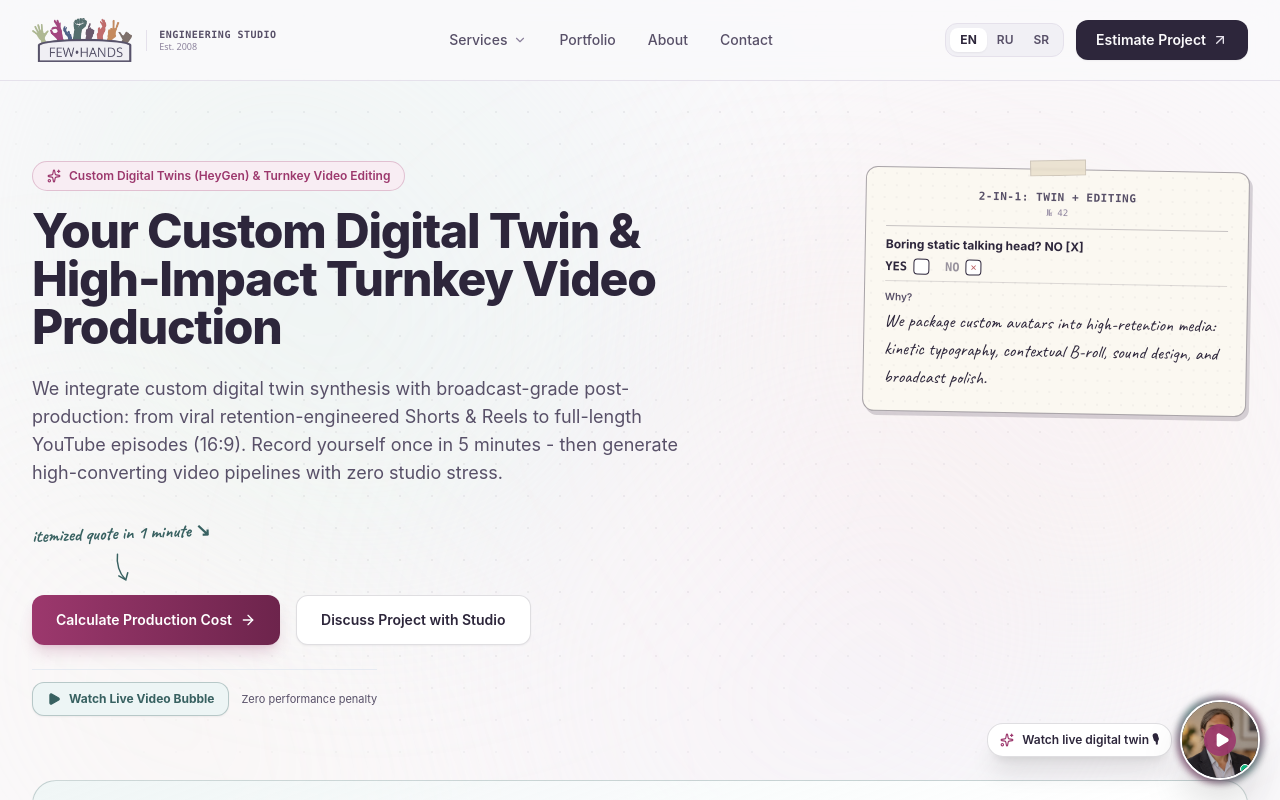
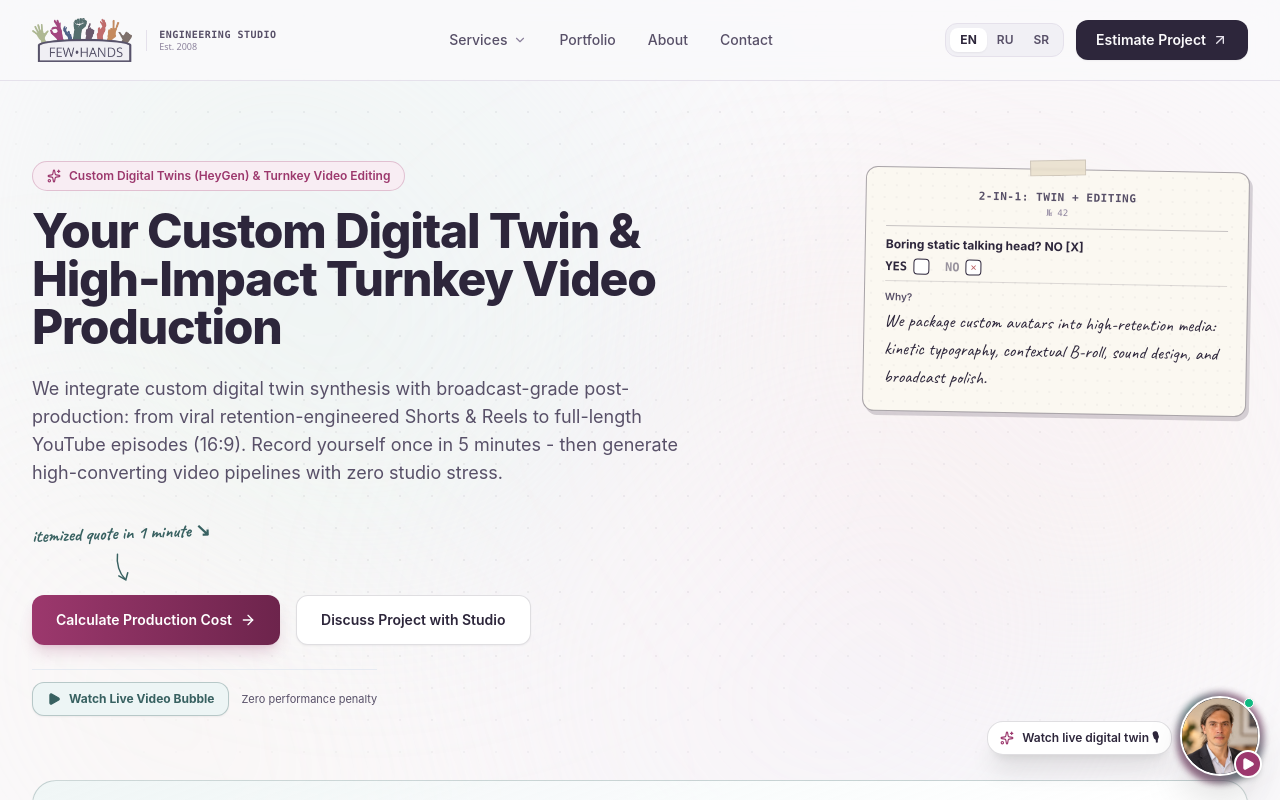
Before and after one commit to andreibdr/fewhands, a Next.js app: page /ai-video in a window 1280 px wide. Shown: the top 800 px of the page. Built offline with nearby package versions, Linux system fonts and the light colour scheme.

Commit message:
Move play badge to bottom-right corner leaving face completely clear

```diff
--- a/components/AiVideoView.tsx
+++ b/components/AiVideoView.tsx
@@ -886,17 +886,18 @@ export const AiVideoView: React.FC = () => {
 
             <div className="lg:col-span-5 flex justify-center">
               <div className="p-6 rounded-3xl bg-white/10 border border-white/20 backdrop-blur-md max-w-xs text-center">
-                <div className="relative w-32 h-32 mx-auto rounded-full overflow-hidden border-4 border-white/30 shadow-2xl mb-4 bg-slate-900 flex items-center justify-center">
+                <div className="relative w-32 h-32 mx-auto mb-4 cursor-pointer group" onClick={handleOpenWidget}>
+                  <div className="w-full h-full rounded-full overflow-hidden border-4 border-white/30 shadow-2xl bg-slate-900">
                     {/* eslint-disable-next-line @next/next/no-img-element */}
                     <img
                       src="/andrei-ryzhenko.webp"
                       alt="FewHands Video Bubble Presenter"
-                    className="w-full h-full object-cover object-top"
+                      className="w-full h-full object-cover object-top group-hover:scale-105 transition-transform duration-300"
                     />
-                  <div className="absolute inset-0 bg-black/20 flex items-center justify-center">
-                    <div className="w-10 h-10 rounded-full bg-[#9c386d] text-white flex items-center justify-center shadow-lg">
-                      <Play className="w-5 h-5 fill-white translate-x-0.5" />
                   </div>
+                  {/* Neat Play Badge at bottom-right corner - face is 100% visible */}
+                  <div className="absolute bottom-0 right-0 w-10 h-10 rounded-full bg-[#9c386d] text-white flex items-center justify-center shadow-lg border-2 border-white group-hover:scale-110 transition-transform">
+                    <Play className="w-4 h-4 fill-white translate-x-0.5" />
                   </div>
                 </div>
                 <h4 className="text-base font-bold text-white">
--- a/components/VideoBubbleWidget.tsx
+++ b/components/VideoBubbleWidget.tsx
@@ -232,8 +232,9 @@ export const VideoBubbleWidget: React.FC<VideoBubbleWidgetProps> = ({
                 setIsOpen(true);
               }}
               aria-label="Open interactive video presenter"
-              className="relative w-16 h-16 sm:w-20 sm:h-20 rounded-full overflow-hidden border-2 border-white shadow-2xl bg-slate-900 cursor-pointer transform group-hover:scale-105 active:scale-95 transition-all flex items-center justify-center"
+              className="relative w-16 h-16 sm:w-20 sm:h-20 rounded-full border-2 border-white shadow-2xl bg-slate-900 cursor-pointer transform group-hover:scale-105 active:scale-95 transition-all"
             >
+              <div className="w-full h-full rounded-full overflow-hidden">
                 {/* Perfectly Centered Portrait - No black sidebars */}
                 {/* eslint-disable-next-line @next/next/no-img-element */}
                 <img
@@ -241,16 +242,15 @@ export const VideoBubbleWidget: React.FC<VideoBubbleWidgetProps> = ({
                   alt="Digital Twin Video Presenter"
                   className="w-full h-full object-cover object-top group-hover:scale-110 transition-transform duration-300"
                 />
-
-              {/* Play Badge Overlay */}
-              <div className="absolute inset-0 bg-black/20 group-hover:bg-black/10 flex items-center justify-center transition-colors">
-                <div className="w-7 h-7 sm:w-8 sm:h-8 rounded-full bg-[#9c386d]/90 text-white flex items-center justify-center shadow-lg transform group-hover:scale-110 transition-transform">
-                  <Play className="w-3.5 h-3.5 sm:w-4 sm:h-4 fill-white translate-x-0.5" />
-                </div>
               </div>
 
-              {/* Online Indicator */}
-              <span className="absolute bottom-1 right-2 flex h-2.5 w-2.5">
+              {/* Mini Play Badge at bottom-right - face is 100% visible */}
+              <div className="absolute -bottom-1 -right-1 w-6 h-6 sm:w-7 sm:h-7 rounded-full bg-[#9c386d] text-white flex items-center justify-center shadow-md border-2 border-white transform group-hover:scale-115 transition-transform">
+                <Play className="w-3 h-3 sm:w-3.5 sm:h-3.5 fill-white translate-x-0.2" />
+              </div>
+
+              {/* Online Indicator at top right */}
+              <span className="absolute top-0 right-1 flex h-2.5 w-2.5">
                 <span className="animate-ping absolute inline-flex h-full w-full rounded-full bg-emerald-400 opacity-75"></span>
                 <span className="relative inline-flex rounded-full h-2.5 w-2.5 bg-emerald-500 border border-white"></span>
               </span>
```
Lines whose indentation alone changed are shown as unchanged.
